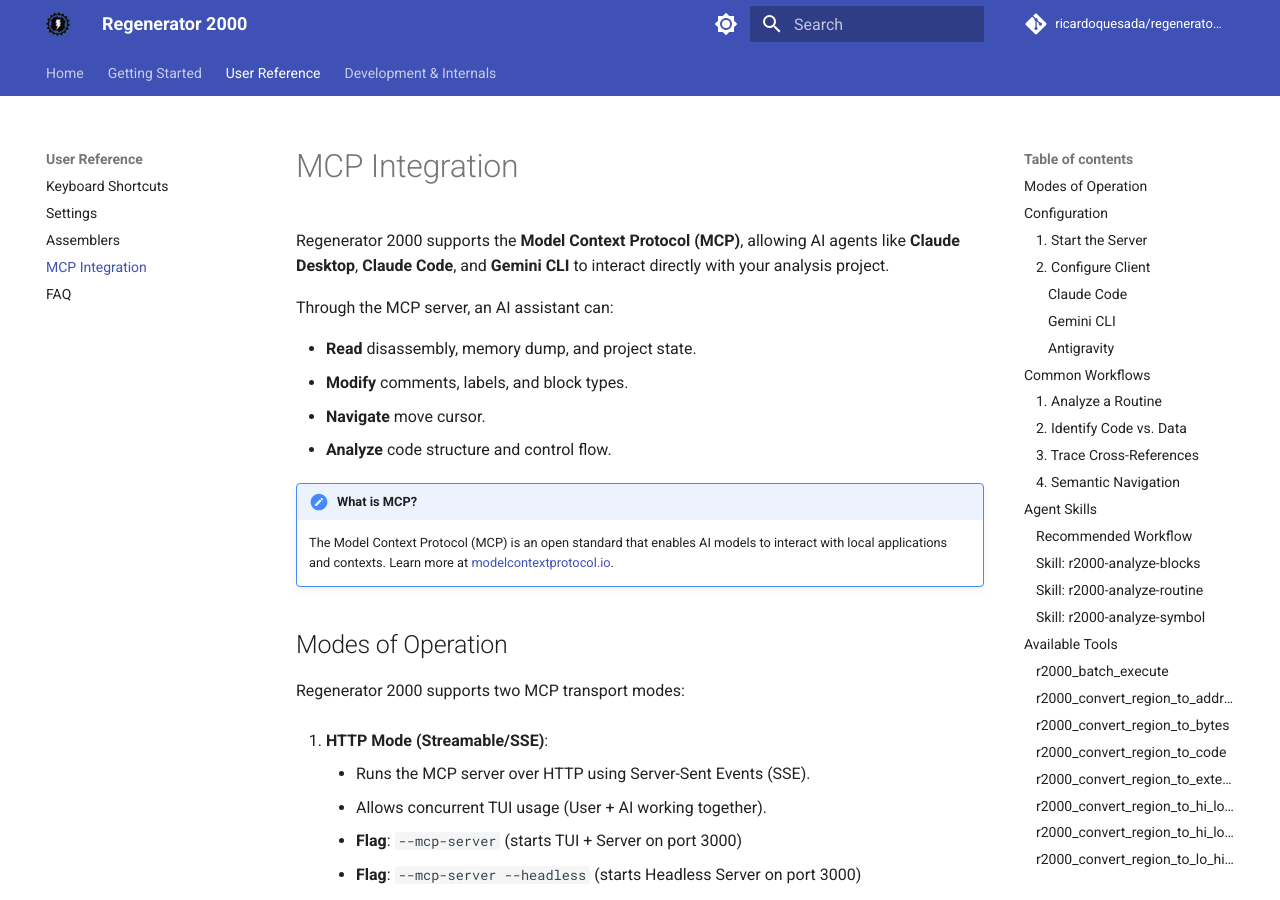
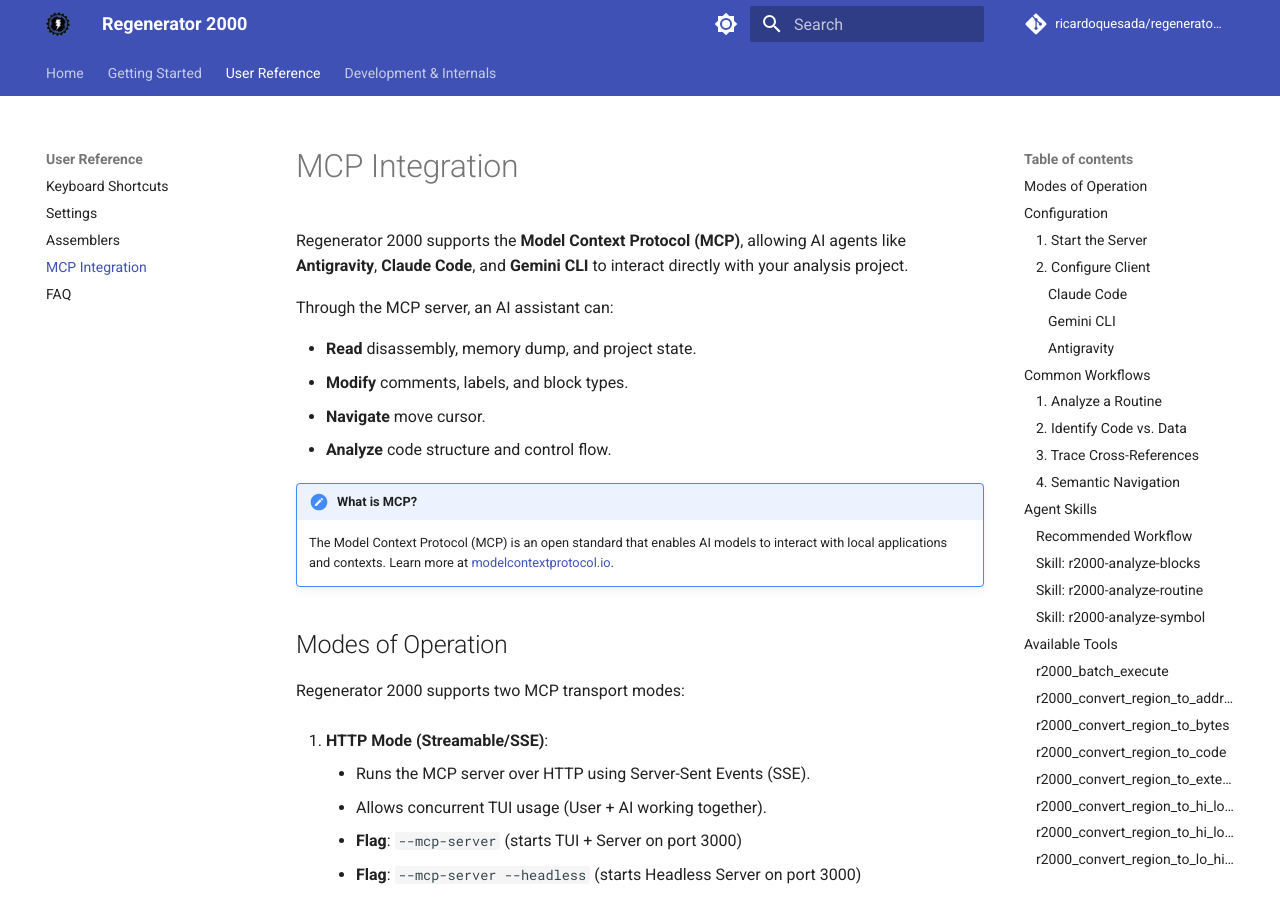
Before and after one commit to ricardoquesada/regenerator2000, an MkDocs documentation site: the page built from docs/mcp.md, in a window 1280 px wide and 900 px high. Built offline with MkDocs 1.6.1 and Material for MkDocs 9.7.7, drawn with Linux system fonts in a browser that asks for light colours; comment, search, counter and statistics services are not loaded.

Commit message:
mcp doc: Antigravity instead of Claude Desktop

```diff
--- a/docs/mcp.md
+++ b/docs/mcp.md
@@ -1,6 +1,6 @@
 # MCP Integration
 
-Regenerator 2000 supports the **Model Context Protocol (MCP)**, allowing AI agents like **Claude Desktop**, **Claude Code**, and **Gemini CLI** to interact directly with your analysis project.
+Regenerator 2000 supports the **Model Context Protocol (MCP)**, allowing AI agents like **Antigravity**, **Claude Code**, and **Gemini CLI** to interact directly with your analysis project.
 
 Through the MCP server, an AI assistant can:
 
```
